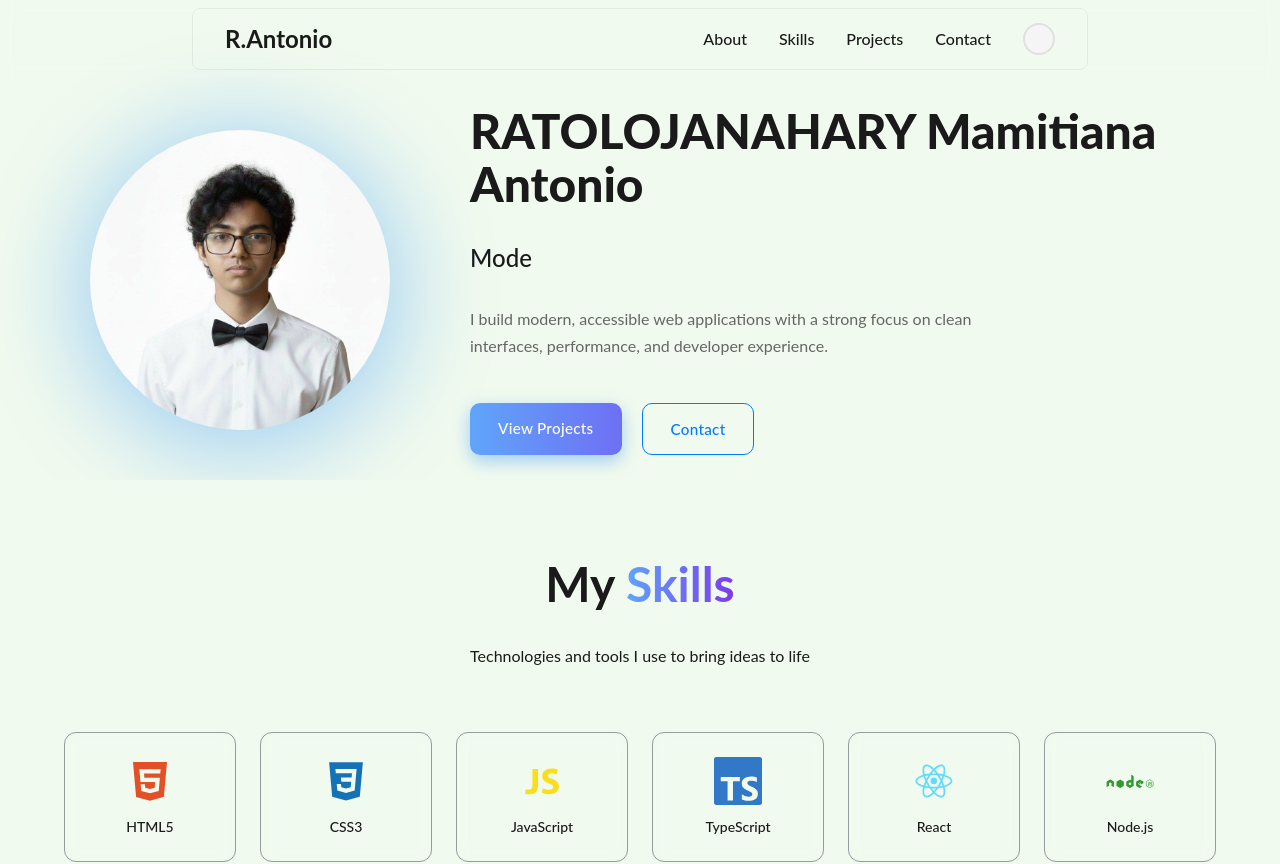
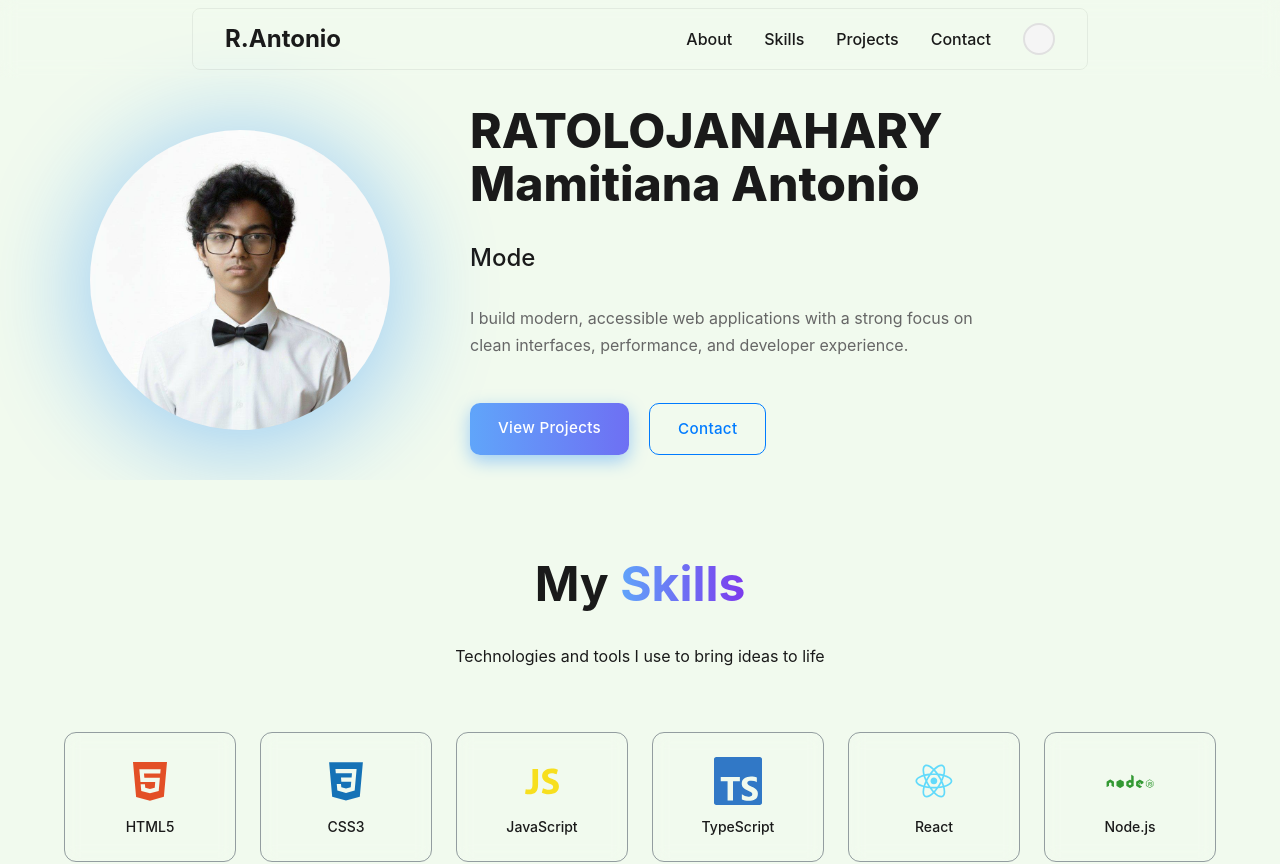
Before and after one commit to MamitianaAntonio/my-portfolio, a React (Vite) app: page / in a window 1280 px wide. Shown: the top 864 px of the page. Built offline with nearby package versions, Linux system fonts and the light colour scheme.

Commit message:
ui(font) : change current font into Poppins

```diff
--- a/src/index.css
+++ b/src/index.css
@@ -1,5 +1,5 @@
 @import "tailwindcss";
-@import url("https://fonts.googleapis.com/css2?family=Atkinson+Hyperlegible+Mono:ital,wght@0,200..800;1,200..800&family=Lato:ital,wght@0,100;0,300;0,400;0,700;0,900;1,100;1,300;1,400;1,700;1,900&display=swap");
+@import url('https://fonts.googleapis.com/css2?family=Atkinson+Hyperlegible+Mono:ital,wght@0,200..800;1,200..800&family=Lato:ital,wght@0,100;0,300;0,400;0,700;0,900;1,100;1,300;1,400;1,700;1,900&family=Open+Sans:ital,wght@0,300..800;1,300..800&family=Poppins:ital,wght@0,100;0,200;0,300;0,400;0,500;0,600;0,700;0,800;0,900;1,100;1,200;1,300;1,400;1,500;1,600;1,700;1,800;1,900&display=swap');
 
 :root {
   --bg-primary: #f1faee;
@@ -36,10 +36,10 @@
     background-color 0.3s ease,
     color 0.3s ease;
   font-family:
-    "Lato",
+    "Poppins",
     -apple-system,
     BlinkMacSystemFont,
-    "Roboto",
+    "Atkinson Hyperlegible Mono",
     sans-serif;
   -webit-font-smoothing: antialiased;
   -moz-osx-font-smoothing: grayscale;
```
